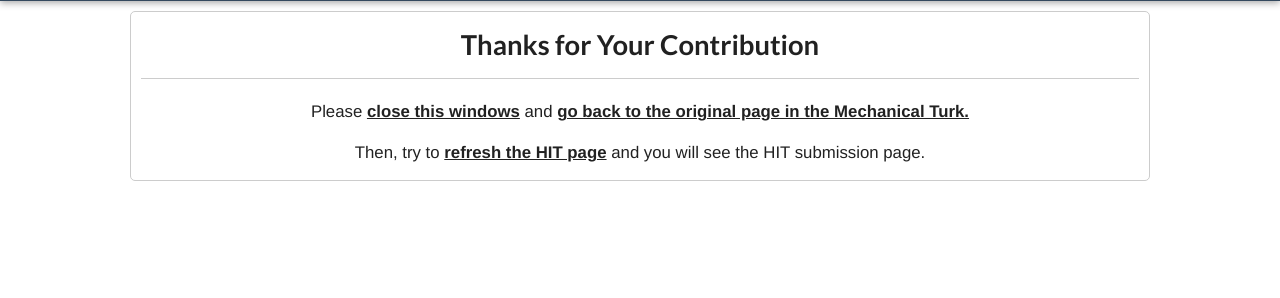
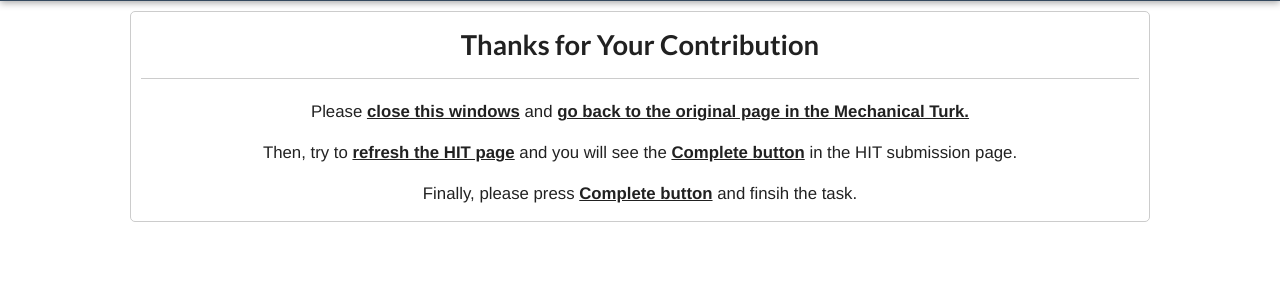
Before and after one commit to janetyc/writingfeedback, a Flask app: template crowdtask/templates/closepopup.html in a window 1280 px wide. Shown: the part 43-341 px from the top of the page. Run offline with Flask 2, Linux system fonts and the light colour scheme; the template is opened without the code that fills it, so the values that code supplies are empty; parts of the project's set-up code (start-up, migrations or seed data) failed here and were passed over; some libraries are stand-ins or nearby versions.

Commit message:
improve description in complete page

```diff
--- a/crowdtask/templates/closepopup.html
+++ b/crowdtask/templates/closepopup.html
@@ -6,7 +6,8 @@
   <hr/>
   <div class="text-description">
     <p>Please <b>close this windows</b> and <b>go back to the original page in the Mechanical Turk.</b></p>
-    <p>Then, try to <b>refresh the HIT page</b> and you will see the HIT submission page.</p>
+    <p>Then, try to <b>refresh the HIT page</b> and you will see the <b>Complete button</b> in the HIT submission page.</p>
+    <p>Finally, please press <b>Complete button</b> and finsih the task.</p>
   </div>
 </div>
 {% endblock %}
--- a/mturk/workflows.py
+++ b/mturk/workflows.py
@@ -62,5 +62,5 @@ def coherence_workflow():
     return
 
 if __name__ == "__main__":
-    u_workflow = unity_workflow(article_id="1", task_type=TaskType.TOPIC, num_of_task=1, num_of_assignments=2)
+    u_workflow = unity_workflow(article_id="4", task_type=TaskType.TOPIC, num_of_task=1, num_of_assignments=2)
     print "workflow_id: %d" % u_workflow
```
